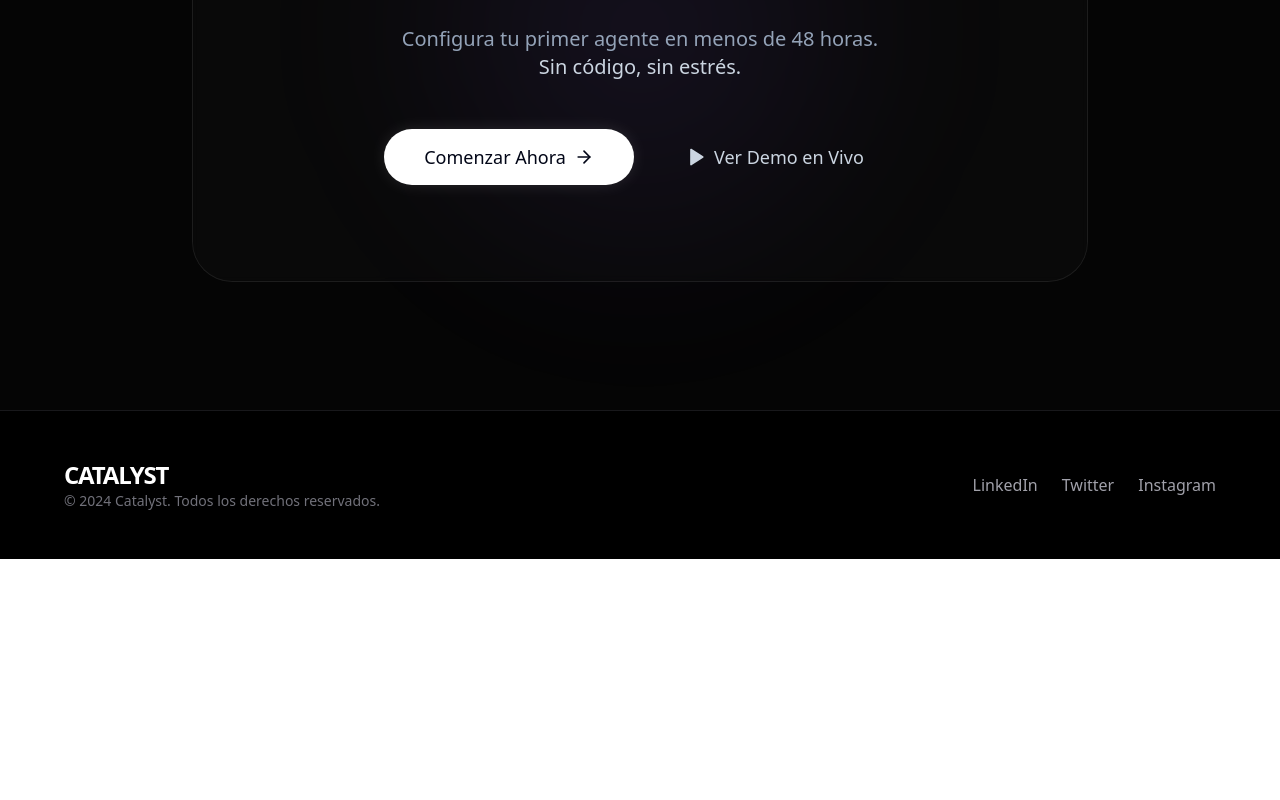
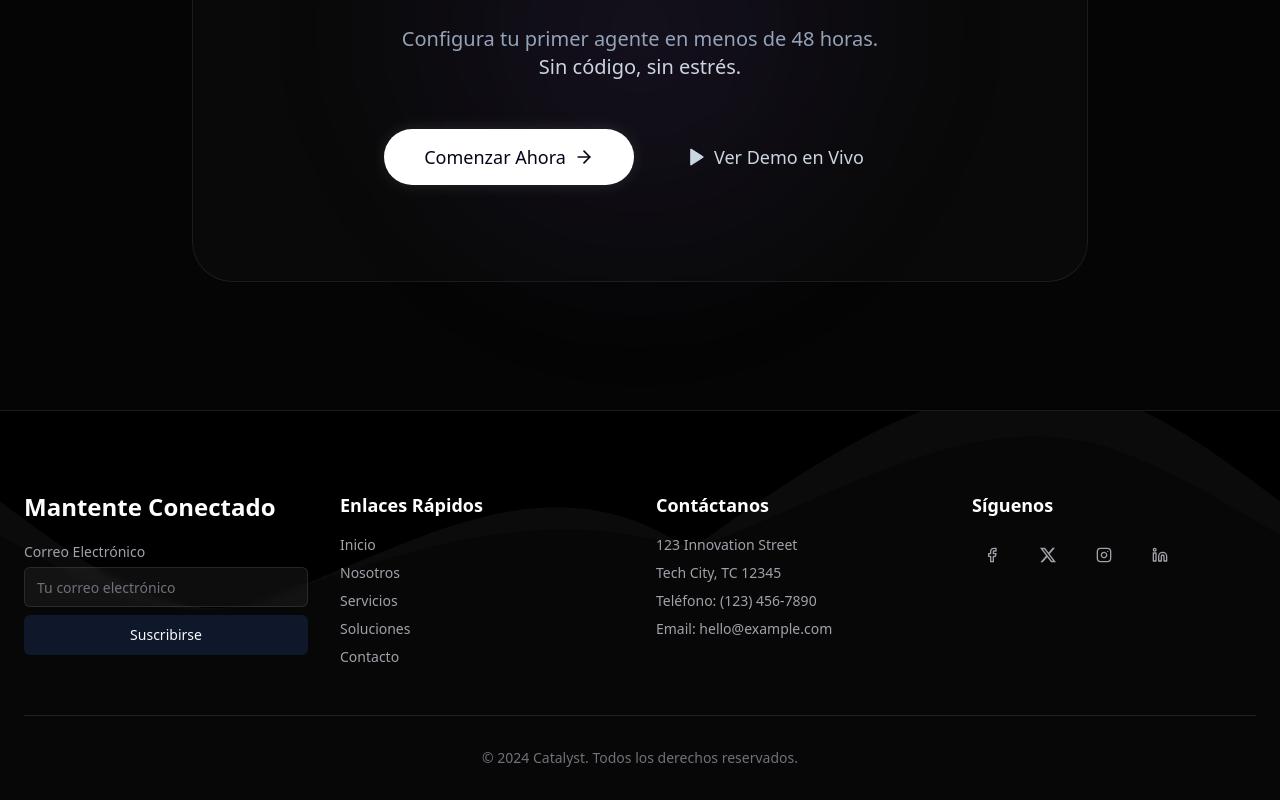
Before and after one commit to Catalyst-SmartFlow/CATALYSTSmartF_WEB, a Next.js app: page /soluciones/catalyst in a window 1280 px wide. Shown: the part 5939-6739 px from the top of the page. Before the commit the page ends 6498 px from the top, so only its background shows below. Built offline with nearby package versions, Linux system fonts and the light colour scheme.

Commit message:
feat: introduce an animated wave footer with newsletter and expanded links, and add a bottom gradient to the FinalCTA component.

```diff
--- a/src/components/home/FinalCTA.tsx
+++ b/src/components/home/FinalCTA.tsx
@@ -34,6 +34,8 @@ export default function FinalCTA() {
 
             {/* Seamless transition gradient at the top */}
             <div className="absolute top-0 left-0 w-full h-32 bg-gradient-to-b from-[#000101] to-transparent z-10 pointer-events-none" />
+            {/* Seamless transition gradient at the bottom */}
+            <div className="absolute bottom-0 left-0 w-full h-64 bg-gradient-to-t from-[#000000] to-transparent z-10 pointer-events-none" />
 
             <div className="container relative z-10 px-4 md:px-6 mx-auto text-center">
 
--- a/src/components/layout/Footer.tsx
+++ b/src/components/layout/Footer.tsx
@@ -1,17 +1,169 @@
-export default function Footer() {
-    return (
-        <footer className="py-12 px-4 bg-black text-white border-t border-zinc-900">
-            <div className="max-w-6xl mx-auto flex flex-col md:flex-row justify-between items-center">
-                <div className="mb-4 md:mb-0">
-                    <h2 className="text-2xl font-bold tracking-tighter">CATALYST</h2>
-                    <p className="text-sm text-zinc-500">© 2024 Catalyst. Todos los derechos reservados.</p>
-                </div>
-                <div className="flex gap-6">
-                    <a href="#" className="text-zinc-400 hover:text-white transition-colors">LinkedIn</a>
-                    <a href="#" className="text-zinc-400 hover:text-white transition-colors">Twitter</a>
-                    <a href="#" className="text-zinc-400 hover:text-white transition-colors">Instagram</a>
-                </div>
+"use client";
+
+import * as React from "react";
+import { Button } from "@/components/ui/button";
+import { Input } from "@/components/ui/input";
+import { Label } from "@/components/ui/label";
+import { Facebook, Instagram, Linkedin } from "lucide-react";
+
+export default function AnimatedWaveFooter() {
+  return (
+    <footer className="relative bg-black pt-20 overflow-hidden border-t border-white/10">
+      <div className="absolute inset-0 overflow-hidden pointer-events-none">
+        <div className="absolute bottom-0 h-full w-[200%] flex animate-wave origin-bottom opacity-30">
+        {/* First SVG Copy */}
+        <div className="h-full w-1/2 flex items-end">
+            <svg
+            className="w-full h-[500px]"
+            viewBox="0 0 1800 500"
+            preserveAspectRatio="none"
+            xmlns="http://www.w3.org/2000/svg"
+            >
+            <path
+                d="M0 250C200 150 400 50 600 100C800 150 1000 350 1200 300C1400 250 1600 150 1800 250V500H0V250Z"
+                fill="currentColor"
+                className="text-zinc-800"
+            />
+            <path
+                d="M0 250C200 200 400 100 600 150C800 200 1000 350 1200 300C1400 250 1600 200 1800 250V500H0V250Z"
+                fill="currentColor"
+                className="text-zinc-900"
+            />
+            </svg>
+        </div>
+        {/* Second SVG Copy for seamless loop */}
+        <div className="h-full w-1/2 flex items-end">
+            <svg
+            className="w-full h-[500px]"
+            viewBox="0 0 1800 500"
+            preserveAspectRatio="none"
+            xmlns="http://www.w3.org/2000/svg"
+            >
+            <path
+                d="M0 250C200 150 400 50 600 100C800 150 1000 350 1200 300C1400 250 1600 150 1800 250V500H0V250Z"
+                fill="currentColor"
+                className="text-zinc-800"
+            />
+            <path
+                d="M0 250C200 200 400 100 600 150C800 200 1000 350 1200 300C1400 250 1600 200 1800 250V500H0V250Z"
+                fill="currentColor"
+                className="text-zinc-900"
+            />
+            </svg>
+        </div>
+        </div>
+      </div>
+      <div className="container relative z-10 mx-auto px-4 md:px-6">
+        <div className="grid gap-8 md:grid-cols-2 lg:grid-cols-4">
+          <div>
+            <h2 className="mb-4 text-2xl font-bold text-white">Mantente Conectado</h2>
+            <form className="space-y-2" onSubmit={(e) => e.preventDefault()}>
+              <div className="space-y-1">
+                <Label htmlFor="email" className="text-zinc-400">Correo Electrónico</Label>
+                <Input
+                  id="email"
+                  placeholder="Tu correo electrónico"
+                  type="email"
+                  className="backdrop-blur-sm bg-white/5 border-white/10 text-white placeholder:text-zinc-500 focus-visible:ring-primary/50"
+                />
+              </div>
+              <Button type="submit" className="w-full bg-primary hover:bg-primary/90 text-primary-foreground">
+                Suscribirse
+              </Button>
+            </form>
+          </div>
+          <div>
+            <h3 className="mb-4 text-lg font-semibold text-white">Enlaces Rápidos</h3>
+            <nav className="space-y-2 text-sm text-zinc-400">
+              <a
+                href="/"
+                className="block transition-colors hover:text-white"
+              >
+                Inicio
+              </a>
+              <a
+                href="#"
+                className="block transition-colors hover:text-white"
+              >
+                Nosotros
+              </a>
+              <a
+                href="#"
+                className="block transition-colors hover:text-white"
+              >
+                Servicios
+              </a>
+              <a
+                href="/soluciones/catalyst"
+                className="block transition-colors hover:text-white"
+              >
+                Soluciones
+              </a>
+              <a
+                href="#"
+                className="block transition-colors hover:text-white"
+              >
+                Contacto
+              </a>
+            </nav>
+          </div>
+          <div>
+            <h3 className="mb-4 text-lg font-semibold text-white">Contáctanos</h3>
+            <address className="space-y-2 text-sm not-italic text-zinc-400">
+              <p>123 Innovation Street</p>
+              <p>Tech City, TC 12345</p>
+              <p>Teléfono: (123) 456-7890</p>
+              <p>Email: hello@example.com</p>
+            </address>
+          </div>
+          <div>
+            <h3 className="mb-4 text-lg font-semibold text-white">Síguenos</h3>
+            <div className="flex space-x-4">
+              <Button variant="ghost" size="icon" className="rounded-full text-zinc-400 hover:text-white hover:bg-white/10">
+                <Facebook className="h-4 w-4" />
+                <span className="sr-only">Facebook</span>
+              </Button>
+              <Button variant="ghost" size="icon" className="rounded-full text-zinc-400 hover:text-white hover:bg-white/10">
+                <svg
+                  viewBox="0 0 24 24"
+                  aria-hidden="true"
+                  className="h-4 w-4 fill-current"
+                >
+                  <path d="M18.901 1.153h3.68l-8.04 9.19L24 22.846h-7.406l-5.8-7.584-6.638 7.584H.474l8.6-9.83L0 1.154h7.594l5.243 6.932ZM17.61 20.644h2.039L6.486 3.24H4.298Z" />
+                </svg>
+                <span className="sr-only">X (Twitter)</span>
+              </Button>
+              <Button variant="ghost" size="icon" className="rounded-full text-zinc-400 hover:text-white hover:bg-white/10">
+                <Instagram className="h-4 w-4" />
+                <span className="sr-only">Instagram</span>
+              </Button>
+              <Button variant="ghost" size="icon" className="rounded-full text-zinc-400 hover:text-white hover:bg-white/10">
+                <Linkedin className="h-4 w-4" />
+                <span className="sr-only">LinkedIn</span>
+              </Button>
             </div>
-        </footer>
-    );
+          </div>
+        </div>
+        <div className="mt-12 border-t border-white/10 pt-8 text-center pb-8">
+          <p className="text-sm text-zinc-500">
+            © 2024 Catalyst. Todos los derechos reservados.
+          </p>
+        </div>
+      </div>
+      <style jsx>{`
+        @keyframes wave {
+          0% {
+            transform: translateX(0);
+          }
+          100% {
+            transform: translateX(-50%);
+          }
+        }
+        .animate-wave {
+          animation: wave 15s linear infinite;
+          /* Width is handled by Tailwind classes (w-[200%]) */
+        }
+      `}</style>
+    </footer>
+  );
 }
```
